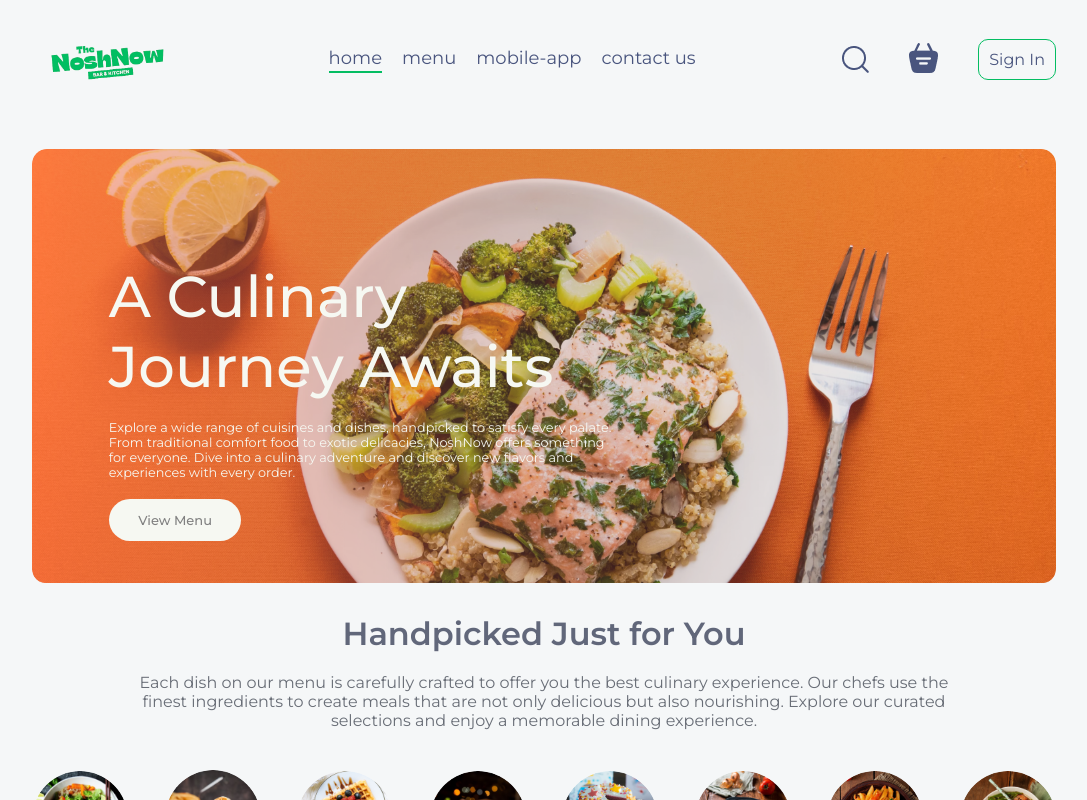
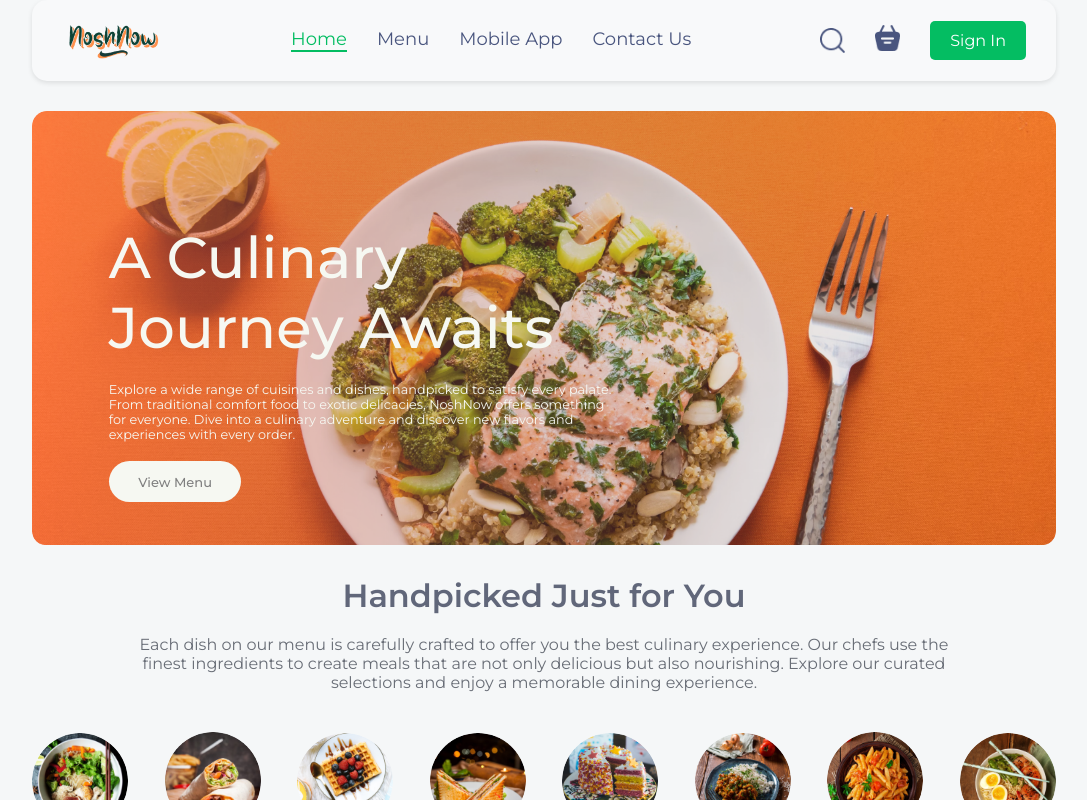
Before and after one commit to SxxAq/NoshNow, a React (Vite) app in the folder frontend/: page / in a window 1280 px wide. Shown: the top 800 px of the page, without its empty margins (96-1183 px from the left). Built offline with nearby package versions, Linux system fonts and the light colour scheme; no server answers.

Commit message:
nav fixes

```diff
--- a/frontend/src/assets/assets.js
+++ b/frontend/src/assets/assets.js
@@ -43,7 +43,7 @@ import food_29 from "./food_29.png";
 import food_30 from "./food_30.png";
 import food_31 from "./food_31.png";
 import food_32 from "./food_32.png";
-
+import logo_2 from "./logo-2.png";
 import add_icon_white from "./add_icon_white.png";
 import add_icon_green from "./add_icon_green.png";
 import remove_icon_red from "./remove_icon_red.png";
@@ -81,6 +81,7 @@ export const assets = {
   logout_icon,
   bag_icon,
   parcel_icon,
+  logo_2,
 };
 
 export const menu_list = [
--- a/frontend/src/components/Navbar/Navbar.css
+++ b/frontend/src/components/Navbar/Navbar.css
@@ -1,89 +1,126 @@
 .navbar {
-  padding: 20px 0px;
+  padding: 10px 30px;
   display: flex;
   justify-content: space-between;
   align-items: center;
+  background-color: #f8f9fa; /* Light background for better contrast */
+  box-shadow: 0 2px 5px rgba(0, 0, 0, 0.1); /* Subtle shadow for depth */
+  border-radius: 15px;
+
 }
+
 .navbar .logo {
-  width: 150px;
+  margin-top: 5px;
+  width: 100px;
+
 }
+
 .navbar-menu {
   display: flex;
   list-style: none;
-  gap: 20px;
+  gap: 30px; /* Increased gap for better spacing */
   color: #49557e;
   font-size: 18px;
 }
+
+.navbar-menu li {
+  cursor: pointer;
+  transition: color 0.3s ease, border-bottom 0.3s ease; /* Smooth transition for color and border */
+}
+
+.navbar-menu li:hover,
+.navbar-menu .active {
+  color: #04bd62;
+  border-bottom: 2px solid #04bd62;
+}
+
 .navbar-right {
   display: flex;
   align-items: center;
-  gap: 40px;
+  gap: 30px;
 }
+
+.navbar-right img {
+  width: 25px; /* Ensure icons are uniformly sized */
+  cursor: pointer;
+  transition: transform 0.3s ease; /* Add hover effect to icons */
+}
+
+.navbar-right img:hover {
+  transform: scale(1.1);
+}
+
 .navbar button {
-  background: transparent;
+  background: #04bd62;
   font-size: 16px;
-  color: #49557e;
-  /* background-color: #04BD62; */
-  padding: 10px;
-  border: 1px solid #04bd62;
-  border-radius: 10px;
+  color: #fff;
+  padding: 10px 20px;
+  border: none;
+  border-radius: 5px;
   cursor: pointer;
-  transition: 0.3s;
+  transition: background-color 0.3s ease;
 }
+
 .navbar button:hover {
-  color: #fff;
-  background-color: #04bd62;
+  background-color: #039b53;
 }
-.navbar .active {
-  padding-bottom: 2px;
-  border-bottom: 2px solid #04bd62;
-}
-.navbar li {
-  cursor: pointer;
-}
+
 .navbar-search-icon {
   position: relative;
 }
+
 .navbar-search-icon .dot {
   position: absolute;
   min-width: 10px;
   min-height: 10px;
   background-color: #04bd62;
-  border-radius: 5px;
-  top: -8px;
-  right: -8px;
+  border-radius: 50%;
+  top: -5px;
+  right: -5px;
+  border: 2px solid #f8f9fa; /* Border to match the navbar background */
 }
+
 .navbar-profile {
   position: relative;
+  cursor: pointer;
 }
+
 .nav-profile-dropdown {
   position: absolute;
   display: none;
   right: 0;
   z-index: 1;
+  background-color: #fff;
+  padding: 12px 20px;
+  border-radius: 5px;
+  box-shadow: 0 2px 5px rgba(0, 0, 0, 0.1);
+  list-style: none;
+  transition: opacity 0.3s ease, visibility 0.3s ease;
+  opacity: 0;
+  visibility: hidden;
 }
+
 .navbar-profile:hover .nav-profile-dropdown {
   display: flex;
   flex-direction: column;
   gap: 10px;
-  background-color: #fff;
-  padding: 12px 25px;
-  border-radius: 4px;
-  border: 1px solid tomato;
-  outline: 2px solid #fff;
-  list-style: none;
+  opacity: 1;
+  visibility: visible;
 }
+
 .nav-profile-dropdown li {
   display: flex;
   align-items: center;
   gap: 10px;
   cursor: pointer;
   font-weight: 400;
+  transition: color 0.3s ease;
 }
+
+.nav-profile-dropdown li:hover {
+  color: #04bd62;
+}
+
 .nav-profile-dropdown img {
   width: 20px;
 }
-.nav-profile-dropdown li:hover {
-  color: tomato;
-
-}
--- a/frontend/src/components/Navbar/Navbar.jsx
+++ b/frontend/src/components/Navbar/Navbar.jsx
@@ -3,77 +3,79 @@ import { assets } from "../../assets/assets";
 import { useContext, useState } from "react";
 import { Link, useNavigate } from "react-router-dom";
 import { StoreContext } from "../../context/StoreContext";
+
 const Navbar = ({ setShowLogin }) => {
   const navigate = useNavigate();
   const [menu, setMenu] = useState("home");
   const { getTotalCartAmount, token, setToken } = useContext(StoreContext);
+
   const onLogout = () => {
     localStorage.removeItem("token");
     setToken("");
     navigate("/");
   };
+
   return (
     <div className="navbar">
       <Link to="/">
-        <img src={assets.logo1} alt="logo" className="logo" />
+        <img src={assets.logo_2} alt="logo" className="logo" />
       </Link>
       <ul className="navbar-menu">
         <Link to="/">
           <li
-            onClick={() => {
-              setMenu("home");
-            }}
+            onClick={() => setMenu("home")}
             className={menu === "home" ? "active" : ""}
           >
-            home
+            Home
           </li>
         </Link>
+        <a href="#explore-menu">
           <li
-          onClick={() => {
-            setMenu("menu");
-          }}
+            onClick={() => setMenu("menu")}
             className={menu === "menu" ? "active" : ""}
           >
-          menu
+            Menu
           </li>
+        </a>
+        <a href="#app-download">
           <li
-          onClick={() => {
-            setMenu("mobile-app");
-          }}
+            onClick={() => setMenu("mobile-app")}
             className={menu === "mobile-app" ? "active" : ""}
           >
-          mobile-app
+            Mobile App
           </li>
+        </a>
+        <a href="#footer">
+          {" "}
           <li
-          onClick={() => {
-            setMenu("contact");
-          }}
+            onClick={() => setMenu("contact")}
             className={menu === "contact" ? "active" : ""}
           >
-          contact us
+            Contact Us
           </li>
+        </a>
       </ul>
       <div className="navbar-right">
-        <img src={assets.search_icon} alt="" />
+        <img src={assets.search_icon} alt="Search" />
         <div className="navbar-search-icon">
           <Link to="/cart">
-            <img src={assets.basket_icon} alt="" />
+            <img src={assets.basket_icon} alt="Cart" />
           </Link>
-          {getTotalCartAmount() > 0 ? <div className="dot"></div> : <></>}
+          {getTotalCartAmount() > 0 && <div className="dot"></div>}
         </div>
         {!token ? (
           <button onClick={() => setShowLogin(true)}>Sign In</button>
         ) : (
           <div className="navbar-profile">
-            <img src={assets.profile_icon} alt="" />
+            <img src={assets.profile_icon} alt="Profile" />
             <ul className="nav-profile-dropdown">
-              <li>
-                <img src={assets.bag_icon} alt="" />
-                <p onClick={()=>navigate("/myorders")}>Orders</p>
+              <li onClick={() => navigate("/myorders")}>
+                <img src={assets.bag_icon} alt="Orders" />
+                <p>Orders</p>
               </li>
               <hr />
               <li onClick={onLogout}>
-                <img src={assets.logout_icon} alt="" />
+                <img src={assets.logout_icon} alt="Logout" />
                 <p>LogOut</p>
               </li>
             </ul>
```
Also changed, not shown: frontend/src/assets/logo-2.png (added). Lines whose indentation alone changed are shown as unchanged.
